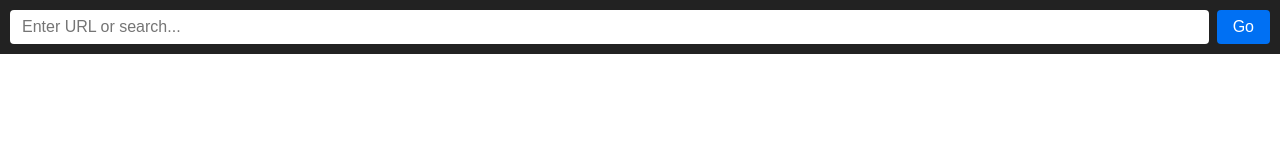
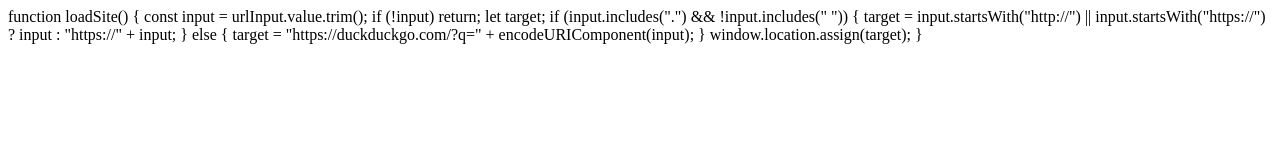
Before and after one commit to nolanhouzenga68-web/my-web-site, a plain HTML site: page index.html in a window 1280 px wide. Drawn offline with Linux system fonts and the light colour scheme.

Commit message:
Update index.html

```diff
--- a/index.html
+++ b/index.html
@@ -1,47 +1,17 @@
-<!DOCTYPE html>
-<html lang="en">
-<head>
-  <meta charset="UTF-8">
-  <title>Embedded Web Proxy</title>
-  <style>
-    body { margin: 0; font-family: sans-serif; display: flex; flex-direction: column; height: 100vh; background: #111; color: #fff; }
-    .bar { display: flex; padding: 10px; background: #222; gap: 8px; }
-    input { flex: 1; padding: 8px 12px; border: none; border-radius: 4px; font-size: 16px; }
-    button { padding: 8px 16px; background: #0070f3; color: white; border: none; border-radius: 4px; cursor: pointer; font-size: 16px; }
-    button:hover { background: #005bb5; }
-    iframe { flex: 1; width: 100%; border: none; background: #fff; }
-  </style>
-</head>
-<body>
-  <div class="bar">
-    <input type="text" id="urlInput" placeholder="Enter URL or search..." />
-    <button id="goBtn" type="button">Go</button>
-  </div>
-  <iframe id="proxyFrame"></iframe>
-
-  <script>
-    const urlInput = document.getElementById("urlInput");
-    const goBtn = document.getElementById("goBtn");
-    const proxyFrame = document.getElementById("proxyFrame");
 
 function loadSite() {
   const input = urlInput.value.trim();
   if (!input) return;
 
   let target;
+
   if (input.includes(".") && !input.includes(" ")) {
-        target = (input.startsWith("http://") || input.startsWith("https://")) ? input : "https://" + input;
+    target = input.startsWith("http://") || input.startsWith("https://")
+      ? input
+      : "https://" + input;
   } else {
-        target = "https://duckduckgo.com" + encodeURIComponent(input);
+    target = "https://duckduckgo.com/?q=" + encodeURIComponent(input);
   }
 
-      proxyFrame.src = `/.netlify/functions/proxy?url=${encodeURIComponent(target)}`;
+  window.location.assign(target);
 }
-
-    goBtn.addEventListener("click", loadSite);
-    urlInput.addEventListener("keydown", (e) => {
-      if (e.key === "Enter") loadSite();
-    });
-  </script>
-</body>
-</html>
```
Lines whose indentation alone changed are shown as unchanged.
